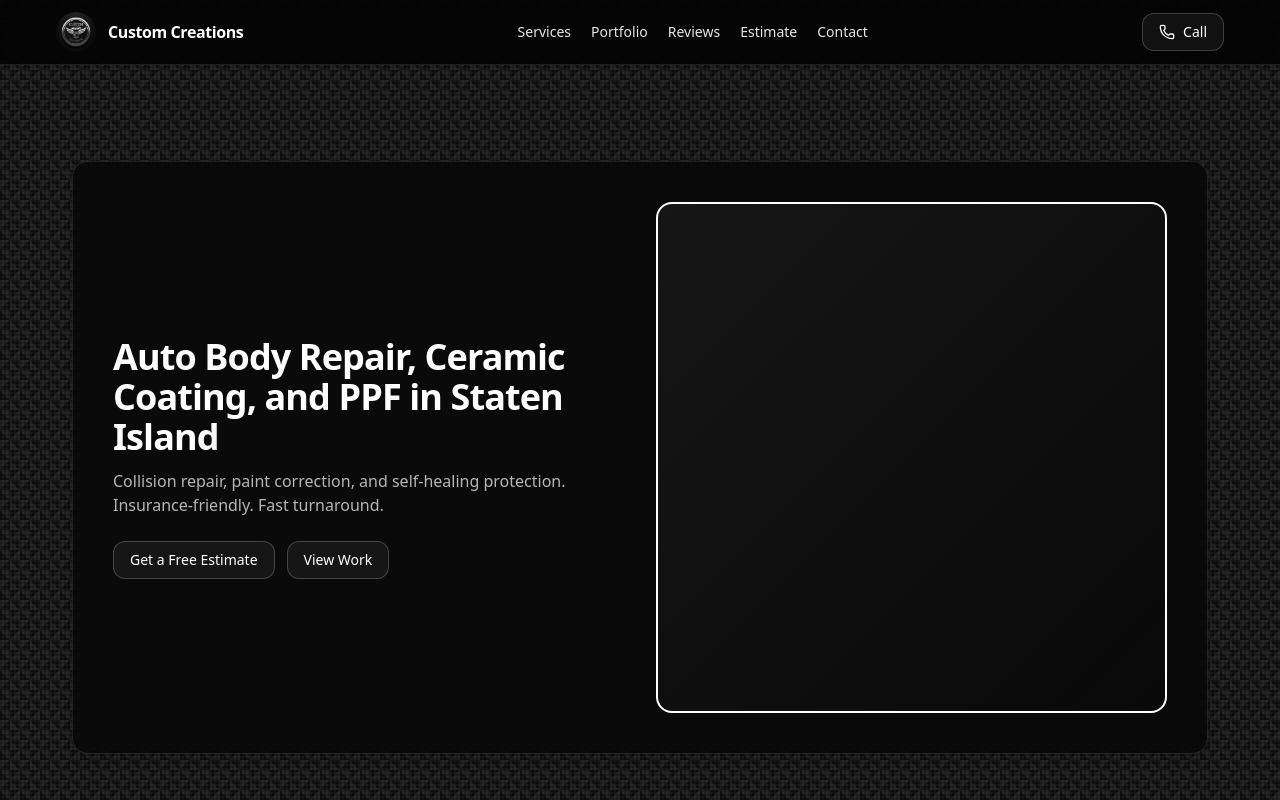
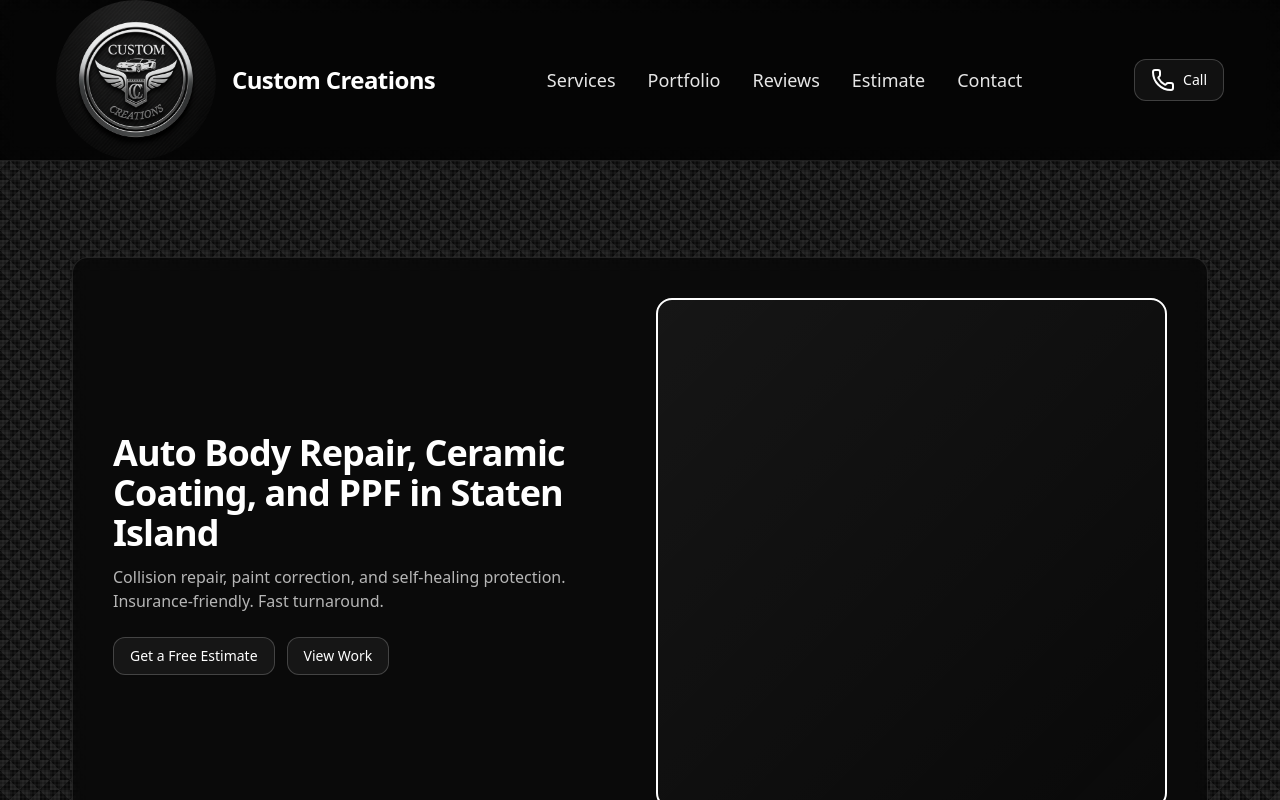
Before and after one commit to tdiorio2323/custom-creations, a Next.js app: page / in a window 1280 px wide. Shown: the top 800 px of the page. Built offline with nearby package versions, Linux system fonts and the light colour scheme.

Commit message:
Scale up header: 4x larger logo with proportionally scaled text and spacing

```diff
--- a/components/header.tsx
+++ b/components/header.tsx
@@ -6,19 +6,19 @@ import { Phone } from "lucide-react";
 export default function Header() {
   return (
     <header className="sticky top-0 z-40 border-b border-white/10 bg-black/80 backdrop-blur">
-      <div className="container h-16 flex items-center justify-between">
-        <Link href="/" className="flex items-center gap-3">
-          <Image src="/logo.png" alt="Custom Creations Logo" width={40} height={40} className="rounded-full" />
-          <span className="font-semibold tracking-tight text-white">Custom Creations</span>
+      <div className="container h-40 flex items-center justify-between py-4">
+        <Link href="/" className="flex items-center gap-4">
+          <Image src="/logo.png" alt="Custom Creations Logo" width={160} height={160} className="rounded-full" />
+          <span className="text-2xl font-semibold tracking-tight text-white">Custom Creations</span>
         </Link>
-        <nav className="hidden md:flex gap-5 text-sm text-white/90">
+        <nav className="hidden md:flex gap-8 text-lg text-white/90">
           <Link href="/services" className="hover:text-white transition">Services</Link>
           <Link href="/portfolio" className="hover:text-white transition">Portfolio</Link>
           <Link href="/reviews" className="hover:text-white transition">Reviews</Link>
           <Link href="/estimate" className="hover:text-white transition">Estimate</Link>
           <Link href="/contact" className="hover:text-white transition">Contact</Link>
         </nav>
-        <a href="tel:+17185550123" className="btn"><Phone className="size-4 mr-2" /> Call</a>
+        <a href="tel:+17185550123" className="btn text-base px-6 py-3"><Phone className="size-6 mr-2" /> Call</a>
       </div>
     </header>
   );
```
